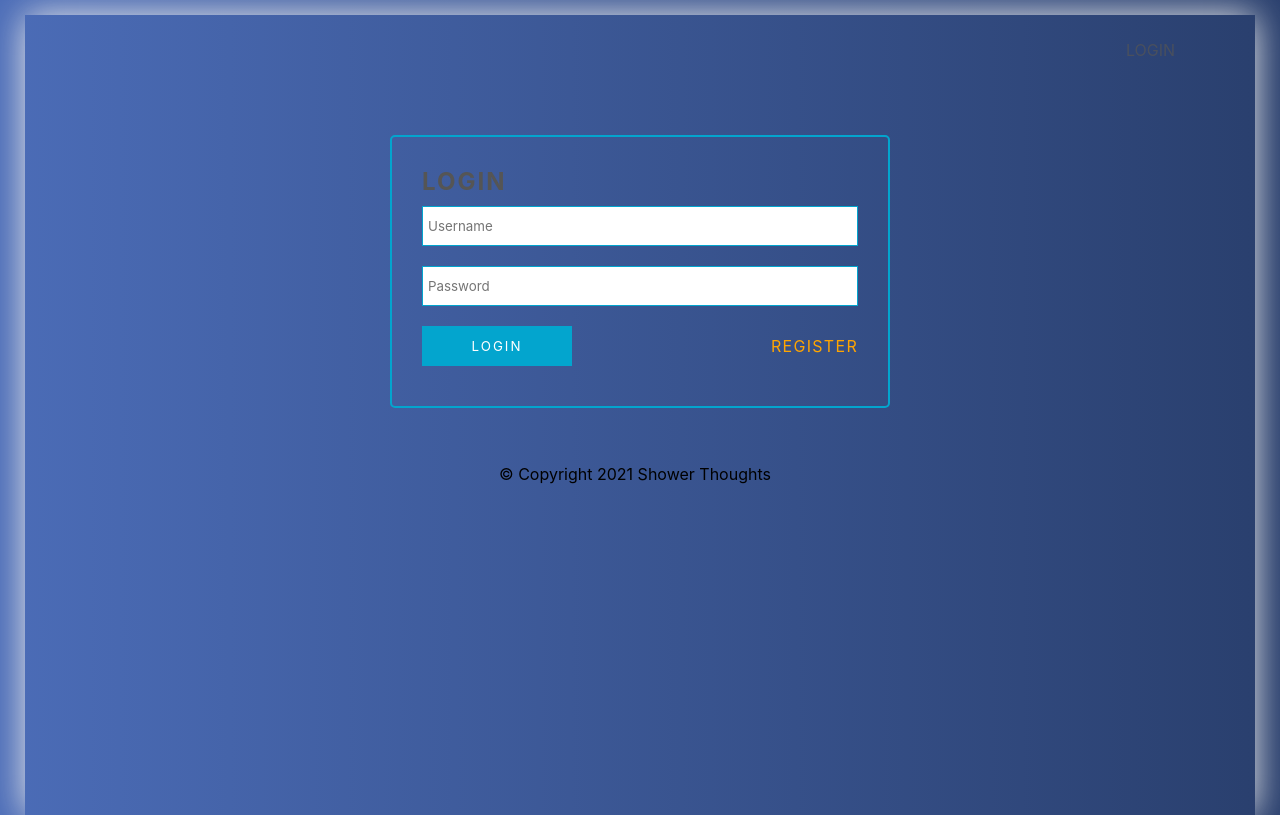
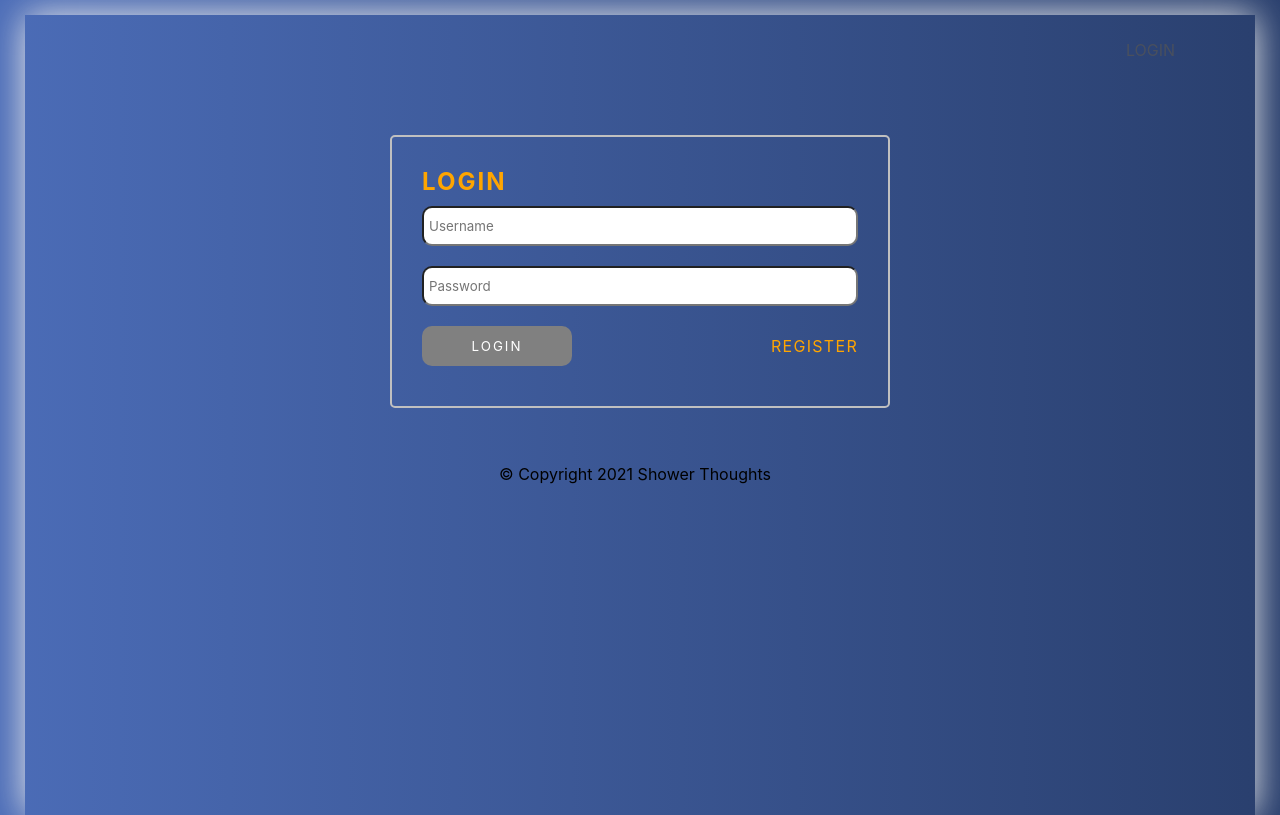
Before and after one commit to ibarrasb/back-track-app, a React (Create React App) app in the folder client/: page /login in a window 1280 px wide. Built offline with nearby package versions, Linux system fonts and the light colour scheme; no server answers; a web font is replaced by a local one.

Commit message:
login style components changed

```diff
--- a/client/src/components/mainpages/auth/Login.js
+++ b/client/src/components/mainpages/auth/Login.js
@@ -29,7 +29,7 @@ function Login() {
     return (
         <div className="login-page">
             <form onSubmit={loginSubmit}>
-                <h2>Login</h2>
+                <h2 className="login-head">Login</h2>
                 <input type="username" name="username" required
                 placeholder="Username" value={user.username} onChange={onChangeInput} />
 
--- a/client/src/components/mainpages/auth/Register.js
+++ b/client/src/components/mainpages/auth/Register.js
@@ -29,7 +29,7 @@ function Register() {
     return (
         <div className="login-page">
             <form onSubmit={registerSubmit}>
-                <h2>Register</h2>
+                <h2 className="login-head">Register</h2>
                 <input type="text" name="name" required
                 placeholder="Name" value={user.name} onChange={onChangeInput} />
 
--- a/client/src/components/mainpages/auth/login.css
+++ b/client/src/components/mainpages/auth/login.css
@@ -1,6 +1,6 @@
 .login-page{
     max-width: 500px;
-    border: 2px solid rgb(3, 165, 206);
+    border: 2px solid silver;
     border-radius: 5px;
     padding: 30px;
     margin: 50px auto;
@@ -8,16 +8,19 @@
 .login-page h2{
     text-transform: uppercase;
     letter-spacing: 2px;
-    color: #555;
+    color: orange;
 }
+
 .login-page form input,
 .login-page form button{
     width: 100%;
     height: 40px;
     margin: 10px 0;
     padding: 0 5px;
-    outline: rgb(3, 165, 206);
-    border: 1px solid rgb(3, 165, 206);
+
+    outline: silver;
+    border-radius: 10px;
+
 }
 .login-page form .row{
     display: flex;
@@ -26,7 +29,7 @@
 }
 .login-page form button{
     width: 150px;
-    background: rgb(3, 165, 206);
+    background: grey;
     color: white;
     text-transform: uppercase;
     letter-spacing: 2px;
```
